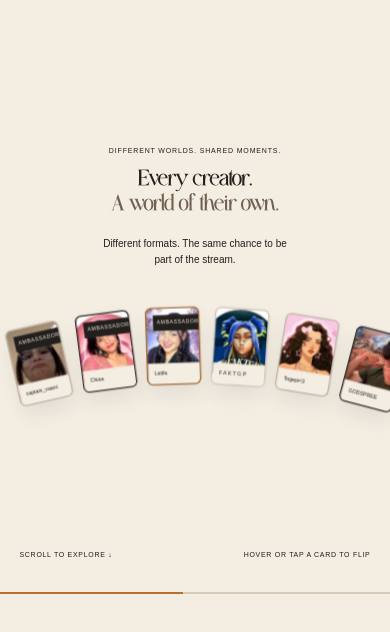
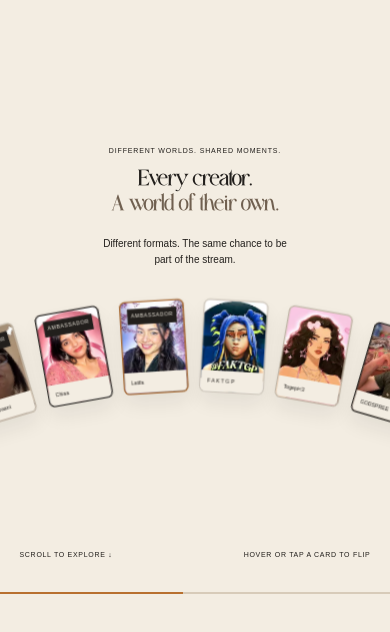
Before and after one commit to Ankit-KK/hyperchat-frontend, a React (Vite) app: page / in a window 390 px wide. Shown: the part 3081-3713 px from the top of the page. Built offline with nearby package versions, Linux system fonts and the light colour scheme; a web font is replaced by a local one.

Commit message:
Enlarge creator cards and adjust scroll spacing

```diff
--- a/src/components/ui/scroll-morph-hero.css
+++ b/src/components/ui/scroll-morph-hero.css
@@ -13,7 +13,7 @@
 .showcase-arc-copy > p { font-family: "HyperChat Display", Georgia, serif; font-size: clamp(32px, 4.6vw, 64px); line-height: 1.05; letter-spacing: -.035em; }
 .showcase-arc-copy > span:last-child { display: block; max-width: 380px; margin: 22px auto 0; font-size: 13px; line-height: 1.6; }
 .showcase-cards { position: absolute; inset: 0; pointer-events: none; }
-.showcase-card-position { position: absolute; left: calc(50% - 35px); top: calc(50% - 49px); width: 70px; height: 98px; pointer-events: auto; }
+.showcase-card-position { position: absolute; left: calc(50% - 42px); top: calc(50% - 59px); width: 84px; height: 118px; pointer-events: auto; }
 .showcase-card { display: block; width: 100%; height: 100%; padding: 0; border: 0; background: transparent; perspective: 900px; }
 .showcase-card-inner { display: block; width: 100%; height: 100%; position: relative; transform-style: preserve-3d; }
 .showcase-card-face { position: absolute; inset: 0; border: 1px solid #221f1c25; border-radius: 5px; backface-visibility: hidden; overflow: hidden; box-shadow: 0 8px 15px #221f1c12; }
@@ -33,7 +33,7 @@
 .showcase-list { height: auto; }
 .showcase-list .showcase-stage { position: relative; top: auto; height: auto; min-height: 0; padding: 160px 5vw 60px; }
 .showcase-list .showcase-intro { position: relative; top: auto; left: auto; transform: none; width: 100%; max-width: 550px; margin: 0 auto 45px; }
-.showcase-list .showcase-cards { position: relative; display: grid; grid-template-columns: repeat(5, minmax(0, 1fr)); gap: 28px; max-width: 1000px; margin: auto; }
+.showcase-list .showcase-cards { position: relative; display: grid; grid-template-columns: repeat(5, minmax(0, 1fr)); gap: 28px; max-width: 1120px; margin: auto; }
 .showcase-card-position.showcase-card-grid { position: relative; top: auto; left: auto; width: 100%; height: auto; }
 .showcase-card-grid .showcase-card { height: auto; aspect-ratio: 5 / 6; }
 .showcase-card-grid .showcase-card-mark { font-size: 68px; }
@@ -51,7 +51,7 @@
   .showcase-controls { top: 80px; align-items: flex-start; }
   .showcase-demo-label { max-width: 115px; font-size: 8px; line-height: 1.6; }
   .showcase-controls button { padding-top: 0; font-size: 11px; }
-  .showcase-card-position { left: calc(50% - 21px); top: calc(50% - 30px); width: 42px; height: 60px; }
+  .showcase-card-position { left: calc(50% - 25px); top: calc(50% - 36px); width: 50px; height: 72px; }
   .showcase-card-front { padding: 4px; }
   .showcase-card-mark { font-size: 26px; padding-bottom: 2px; }
   .showcase-card-index, .showcase-card-name { font-size: 4px; }
--- a/src/components/ui/scroll-morph-hero.tsx
+++ b/src/components/ui/scroll-morph-hero.tsx
@@ -18,7 +18,7 @@ const clamp = (n: number) => Math.min(1, Math.max(0, n));
 
 function position(index: number, total: number, size: Size, phase: AnimationPhase, progress: number, mouse: number) {
   const mobile = size.width < 600;
-  const cardWidth = mobile ? 42 : 70;
+  const cardWidth = mobile ? 50 : 84;
   const radius = Math.min(size.width * 0.34, size.height * 0.31, 290);
   if (phase === "scatter" && progress < 0.03) return {
     x: Math.sin(index * 17.3) * size.width * 0.4,
@@ -33,7 +33,7 @@ function position(index: number, total: number, size: Size, phase: AnimationPhas
   const shuffle = clamp((progress - 0.35) / 0.65);
   const angle = (index / total) * Math.PI * 2 - Math.PI / 2;
   // A shallow arch sweeps every card through the viewport, including the last.
-  const spacing = mobile ? 67 : 106;
+  const spacing = mobile ? 80 : 128;
   const arcX = index * spacing - shuffle * (total - 1) * spacing + size.width * 0.2;
   const arcY = size.height * 0.18 + (arcX * arcX) / (size.width * 3.5);
   return {
```
